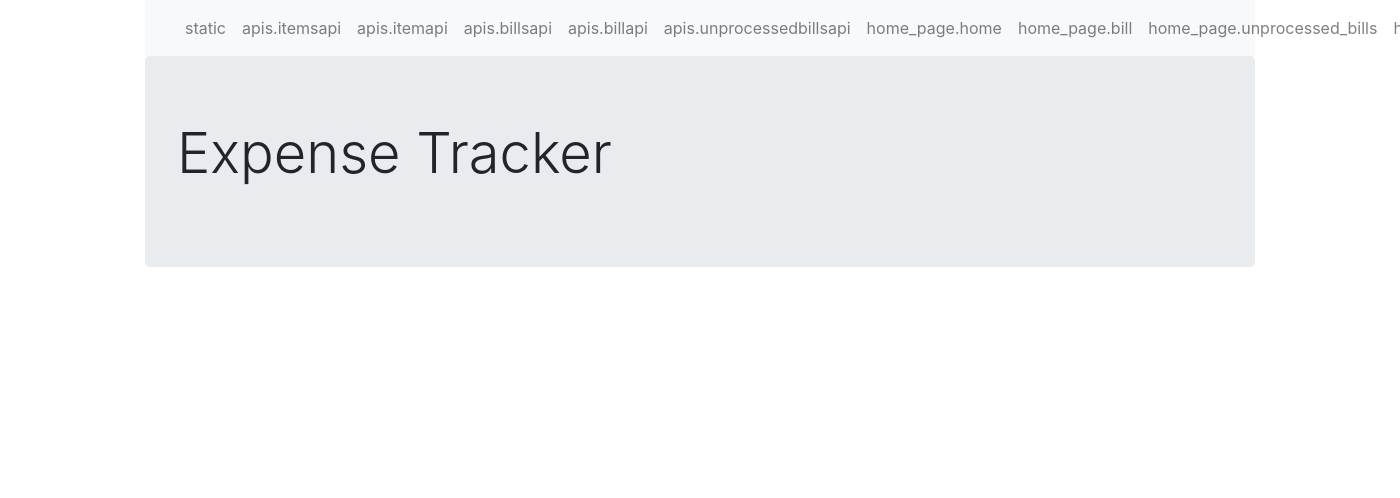
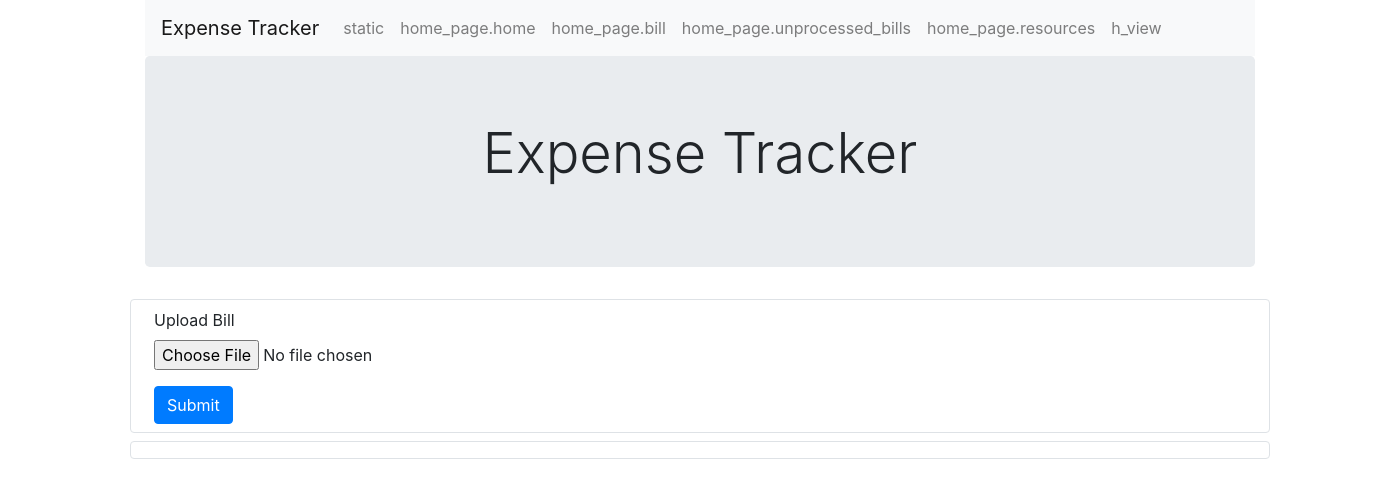
Before and after one commit to hawksterdhruv/expense_tracker, a Flask app: page /unprocessed-bills in a window 1400 px wide; the page is wider, and only the part inside the window is pictured. Shown: the top 498 px of that part. Run offline with Flask 3, Linux system fonts and the light colour scheme; data that the repository does not hold is empty; some libraries are stand-ins or nearby versions.

Commit message:
improved unprocessed bills upload frontend

```diff
--- a/apis.py
+++ b/apis.py
@@ -100,7 +100,7 @@ class UnprocessedBillsApi(Resource):
         file.save(filepath)
 
         unprocessed_bill = UnprocessedBill()
-        unprocessed_bill.raw_image = filepath
+        unprocessed_bill.raw_image = filename
         db.session.add(unprocessed_bill)
         db.session.commit()
         return jsonify({'unprocessed_bill.id': unprocessed_bill.id})
--- a/static/unprocessed_bills.js
+++ b/static/unprocessed_bills.js
@@ -1,4 +1,5 @@
 $(document).ready(function() {
+    var getUnprocessedBills = () => {
         var unprocessed_bills_list = $('#unprocessed_bills');
         var unprocessed_bills_item_template = $('#unprocessed_bill_template').html();
 
@@ -7,12 +8,38 @@ $(document).ready(function() {
         url:'api/v1/unprocessed-bills',
         contentType:'application/json',
         success: function(data){
+                unprocessed_bills_list.empty();
                 $.each(data, function(i,a) {
-                var temp = $(unprocessed_bills_item_template).find('a')
+                    var temp = $(unprocessed_bills_item_template).find('a');
                     temp.html(a.raw_image);
-                temp.attr('href', a.raw_image);
+                    temp.attr('href', `/bill/${a.raw_image}`);
                     unprocessed_bills_list.append(temp);
                 })
             }
+        });
+    }
+    getUnprocessedBills();
+
+    $('#unprocessed-bill-form').on('submit', function(event) {
+        event.preventDefault(); // Prevent the form from submitting via the browser.
+
+        var formData = new FormData(this);
+
+        $.ajax({
+            type: 'POST',
+            url: '/api/v1/unprocessed-bills', // Replace with your upload endpoint
+            data: formData,
+            processData: false, // Important! Tell jQuery not to process the data
+            contentType: false, // Important! Tell jQuery not to set contentType
+            success: function(data) {
+                console.log('Success:', data);
+                $('#successAlert').show().addClass('show');
+                getUnprocessedBills();
+            },
+            error: function(error) {
+                console.log('Error:', error);
+                // You can add an error notification here
+            }
+        });
+    });
 })
-})
--- a/templates/base.html
+++ b/templates/base.html
@@ -5,13 +5,13 @@
   <meta name="viewport" content="width=device-width, initial-scale=1">
   <!-- Bootstrap CSS -->
   <link href="https://stackpath.bootstrapcdn.com/bootstrap/4.3.1/css/bootstrap.min.css" rel="stylesheet">
-  <title>{{ title }}</title>
+  <title>Expense Tracker</title>
 </head>
 <body>
 <div class="container">
   <!-- Navbar -->
   <nav class="navbar navbar-expand-lg navbar-light bg-light">
-    <a class="navbar-brand" href="#">{{ brand }}</a>
+    <a class="navbar-brand" href="#">Expense Tracker</a>
     <button class="navbar-toggler" type="button" data-toggle="collapse" data-target="#navbarNav">
 <!--            aria-controls="navbarNav" aria-expanded="false" aria-label="Toggle navigation">-->
       <span class="navbar-toggler-icon"></span>
@@ -29,7 +29,7 @@
 
   <!-- Content -->
   <div class="jumbotron">
-    <h1 class="display-4">Expense Tracker</h1>
+    <h1 class="display-4 text-center">Expense Tracker</h1>
     <p class="lead">{{ lead }}</p>
   </div>
     {% block content %}
@@ -39,7 +39,7 @@
 <!-- Bootstrap JS and jQuery -->
 <script src="https://code.jquery.com/jquery-3.3.1.min.js"></script>
 <script src="https://stackpath.bootstrapcdn.com/bootstrap/4.3.1/js/bootstrap.min.js"></script>
-<script src="static/app.js"></script>
+<script src="/static/app.js"></script>
 {% block additional_scripts %}
 {% endblock %}
 </body>
--- a/templates/bill.html
+++ b/templates/bill.html
@@ -31,8 +31,8 @@
       <button type="submit" class="btn btn-primary">Submit</button>
     </form>
   </div>
-  <div class="col">
-    <img src="{{ bill_path }}">
+  <div class="col w-50">
+    <img class="w-100" src="{{ url_for('home_page.resources', fname=fname) }}">
   </div>
 </div>
 {% endblock %}
--- a/templates/unprocessed_bills.html
+++ b/templates/unprocessed_bills.html
@@ -2,7 +2,25 @@
 
 
 {% block content %}
-<div class="row">
+<div class="row border rounded p-2 mb-2">
+  <div class="col">
+    <form method="post" id="unprocessed-bill-form" enctype="multipart/form-data">
+      <!-- Success notification -->
+      <div id="successAlert" class="alert alert-success alert-dismissible fade" role="alert" style="display: none;">
+        <strong>Success!</strong> Your file has been uploaded successfully.
+        <button type="button" class="close" data-dismiss="alert" aria-label="Close">
+          <span aria-hidden="true">&times;</span>
+        </button>
+      </div>
+      <div class="form-group">
+        <label for="fileUpload">Upload Bill</label>
+        <input type="file" class="form-control-file" id="fileUpload" name="file">
+      </div>
+      <button type="submit" class="btn btn-primary">Submit</button>
+    </form>
+  </div>
+</div>
+<div class="row  border rounded p-2 mb-2">
   <div class="col">
     <ul class="list-group" id="unprocessed_bills"></ul>
 
--- a/views/home.py
+++ b/views/home.py
@@ -1,6 +1,7 @@
 import logging
+from pathlib import Path
 
-from flask import render_template, Blueprint, current_app
+from flask import render_template, Blueprint, current_app, send_file
 
 home_page = Blueprint("home_page", __name__)
 
@@ -8,8 +9,12 @@ logger = logging.getLogger(__name__)
 logger.setLevel(logging.DEBUG)
 
 
-def get_navs():
-    return [{'text': a.endpoint, 'href': a.rule} for a in current_app.url_map.iter_rules()]
+def get_navs() -> list[dict[str, str]]:
+    navs = []
+    for a in current_app.url_map.iter_rules():
+        if 'apis' not in a.endpoint:
+            navs.append({'text': a.endpoint, 'href': a.rule})
+    return navs
 
 
 @home_page.route('/')
@@ -18,11 +23,23 @@ def home():
     return render_template('index.html', navs=endpoints)
 
 
-@home_page.route('/bill')
-def bill():
-    return render_template('bill.html', navs=get_navs())
+@home_page.route('/bill/<string:fname>')
+def bill(fname: str):
+    return render_template('bill.html', navs=get_navs(), fname=fname)
 
 
 @home_page.route('/unprocessed-bills')
 def unprocessed_bills():
     return render_template('unprocessed_bills.html', navs=get_navs())
+
+
+@home_page.route('/resources/<string:fname>')
+def resources(fname: str):
+    """
+    CDN method for resource files.
+    Add logic to disallow direct/outside/user access
+    :param fname:
+    :return:
+    """
+    filepath = Path(current_app.config['UPLOAD_FOLDER']) / fname
+    return send_file(filepath)
```
Also changed, not shown: 1 other file. Lines whose indentation alone changed are shown as unchanged.
